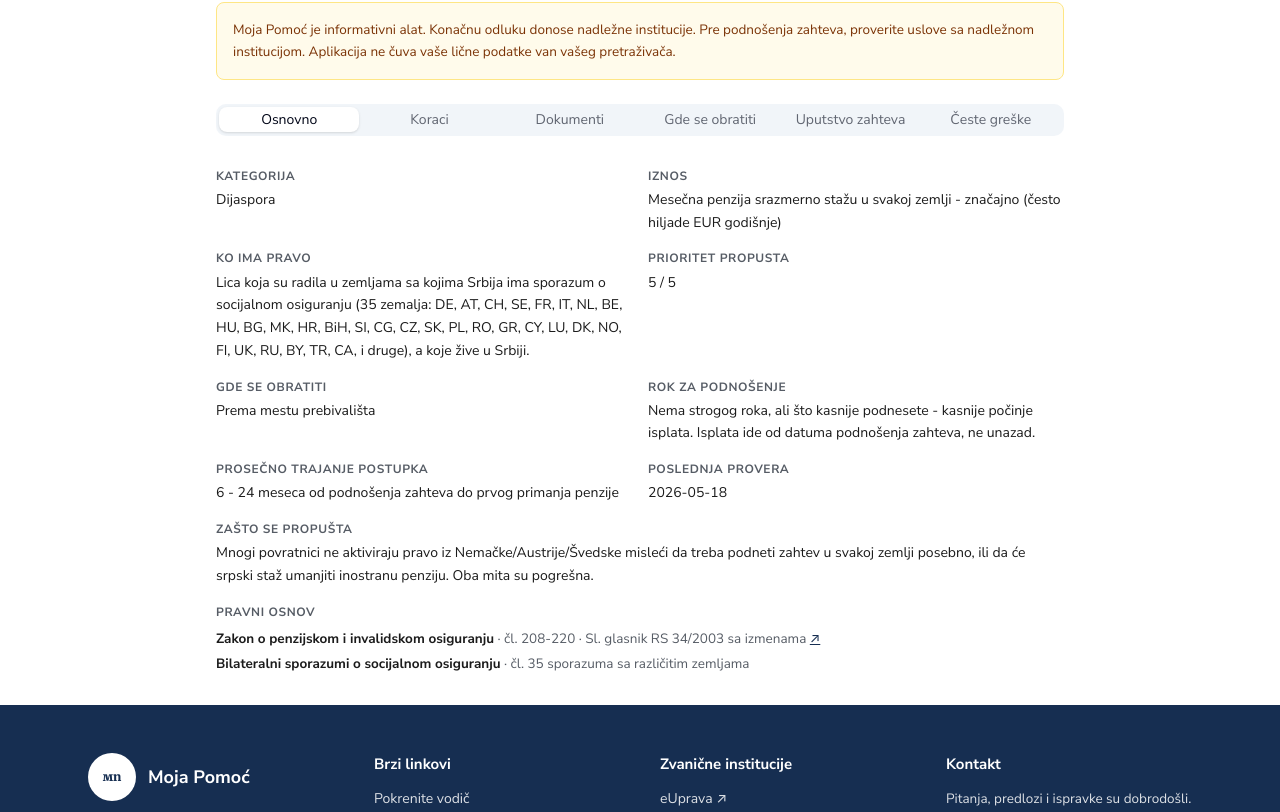
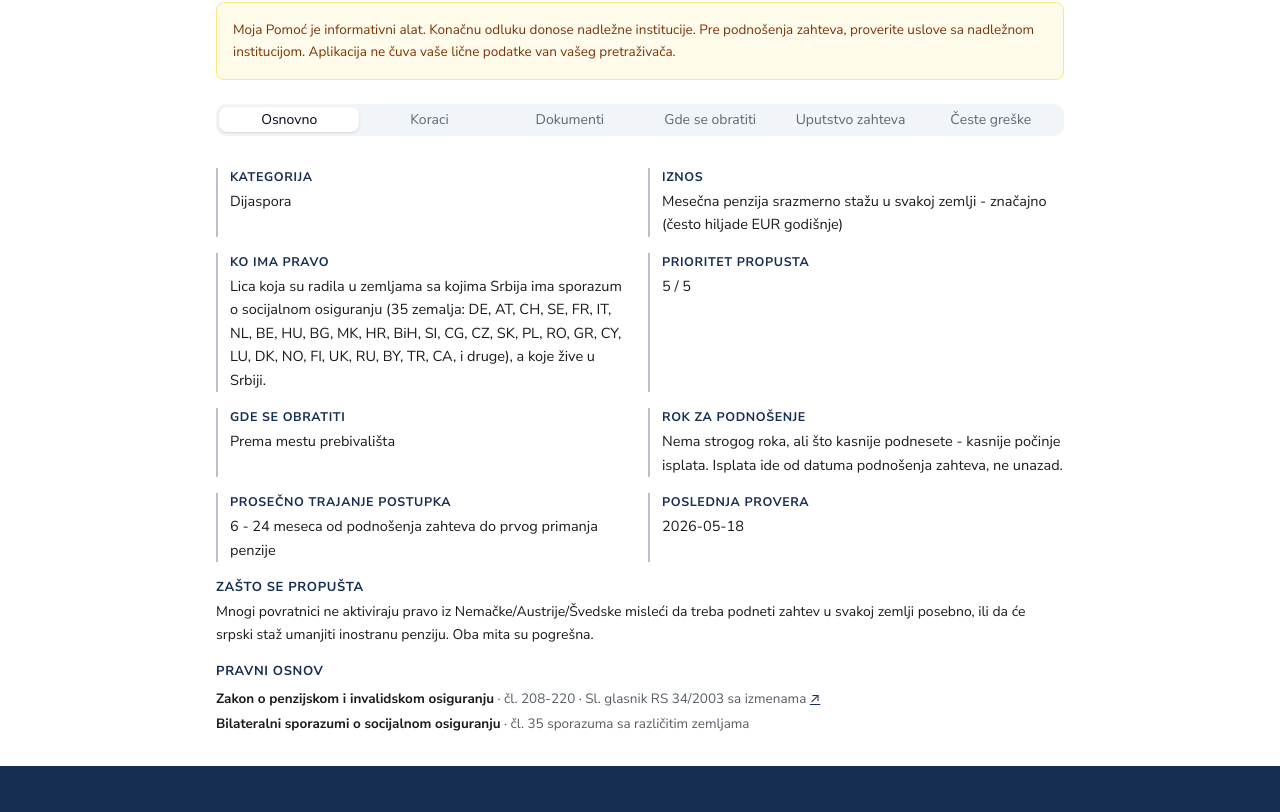
Before and after one commit to vokic/moja-pomoc, a React (Vite) app: page /pravo/DJ01 in a window 1280 px wide. Shown: the part 343-1155 px from the top of the page. Built offline with nearby package versions, Linux system fonts and the light colour scheme; a web font is replaced by a local one.

Commit message:
[detail] field naslovi (kategorija, iznos, ...) vidljiviji - bold u brand-primary boji + left border accent na TabOsnovno

```diff
--- a/src/components/pravo-detail/TabInstitucije.tsx
+++ b/src/components/pravo-detail/TabInstitucije.tsx
@@ -77,7 +77,9 @@ export function TabInstitucije({ pravo }: Props) {
 function Row({ label, children }: { label: string; children: React.ReactNode }) {
   return (
     <div>
-      <dt className="text-[11px] font-bold uppercase tracking-wider text-[#565c65]">{label}</dt>
+      <dt className="text-[12px] font-bold uppercase tracking-wider text-[var(--brand-primary)]">
+        {label}
+      </dt>
       <dd className="mt-0.5 text-[#1b1b1b]">{children}</dd>
     </div>
   );
--- a/src/components/pravo-detail/TabOsnovno.tsx
+++ b/src/components/pravo-detail/TabOsnovno.tsx
@@ -27,7 +27,7 @@ export function TabOsnovno({ pravo }: Props) {
       <Row label="Poslednja provera" value={pravo.last_verified} />
 
       <div className="sm:col-span-2">
-        <dt className="text-[12px] font-bold uppercase tracking-wider text-[#565c65]">
+        <dt className="text-[13px] font-bold uppercase tracking-wider text-[var(--brand-primary)]">
           Zašto se propušta
         </dt>
         <dd className="mt-1 text-[14px] leading-relaxed text-[#1b1b1b]">
@@ -37,7 +37,7 @@ export function TabOsnovno({ pravo }: Props) {
 
       {pravo.pravni_osnov.length > 0 && (
         <div className="sm:col-span-2">
-          <dt className="text-[12px] font-bold uppercase tracking-wider text-[#565c65]">
+          <dt className="text-[13px] font-bold uppercase tracking-wider text-[var(--brand-primary)]">
             Pravni osnov
           </dt>
           <dd className="mt-2 space-y-1.5 text-[13.5px] text-[#1b1b1b]">
@@ -73,9 +73,11 @@ export function TabOsnovno({ pravo }: Props) {
 
 function Row({ label, value }: { label: string; value: string }) {
   return (
-    <div>
-      <dt className="text-[12px] font-bold uppercase tracking-wider text-[#565c65]">{label}</dt>
-      <dd className="mt-1 text-[14px] leading-relaxed text-[#1b1b1b]">{value}</dd>
+    <div className="border-l-2 border-[var(--brand-primary)]/30 pl-3">
+      <dt className="text-[12.5px] font-bold uppercase tracking-wider text-[var(--brand-primary)]">
+        {label}
+      </dt>
+      <dd className="mt-1 text-[14.5px] leading-relaxed text-[#1b1b1b]">{value}</dd>
     </div>
   );
 }
```
